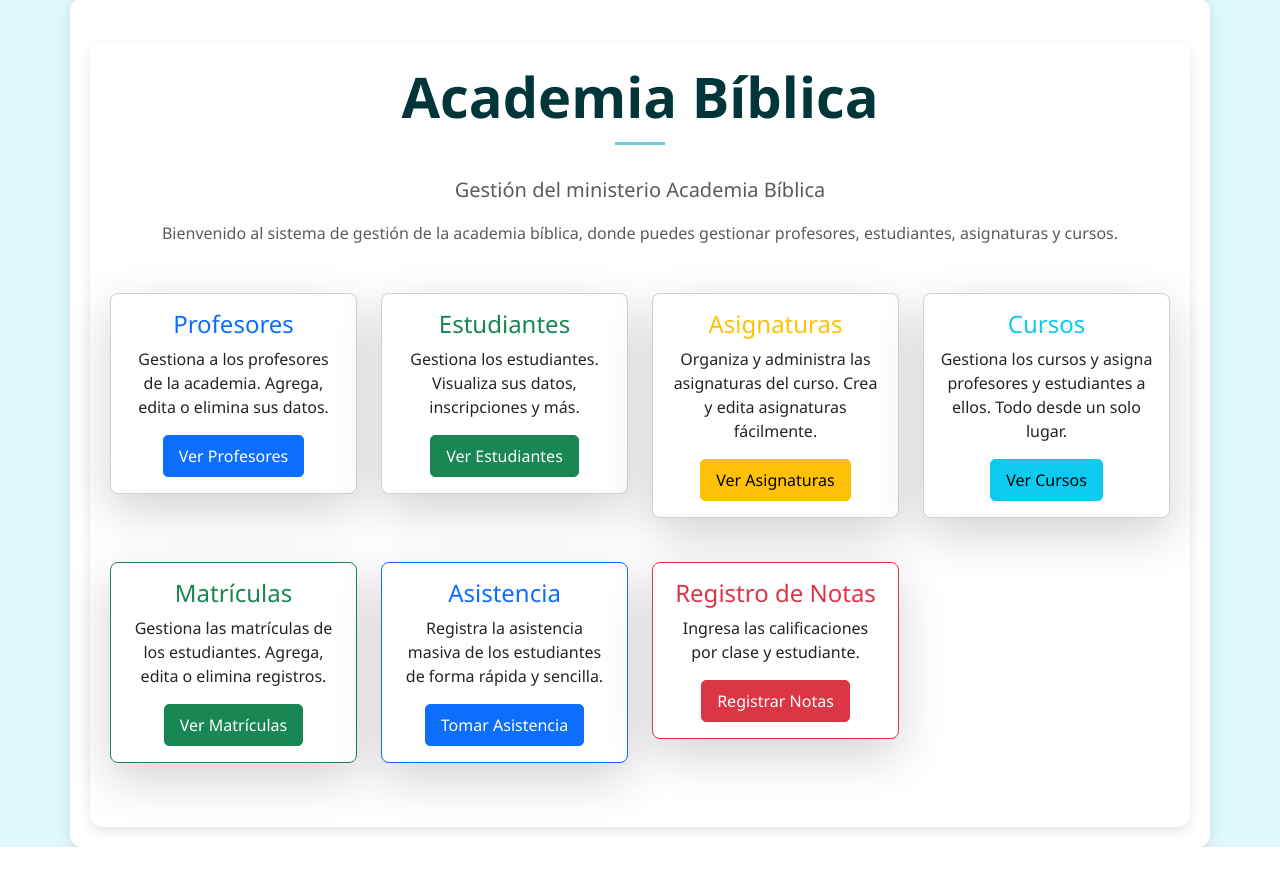
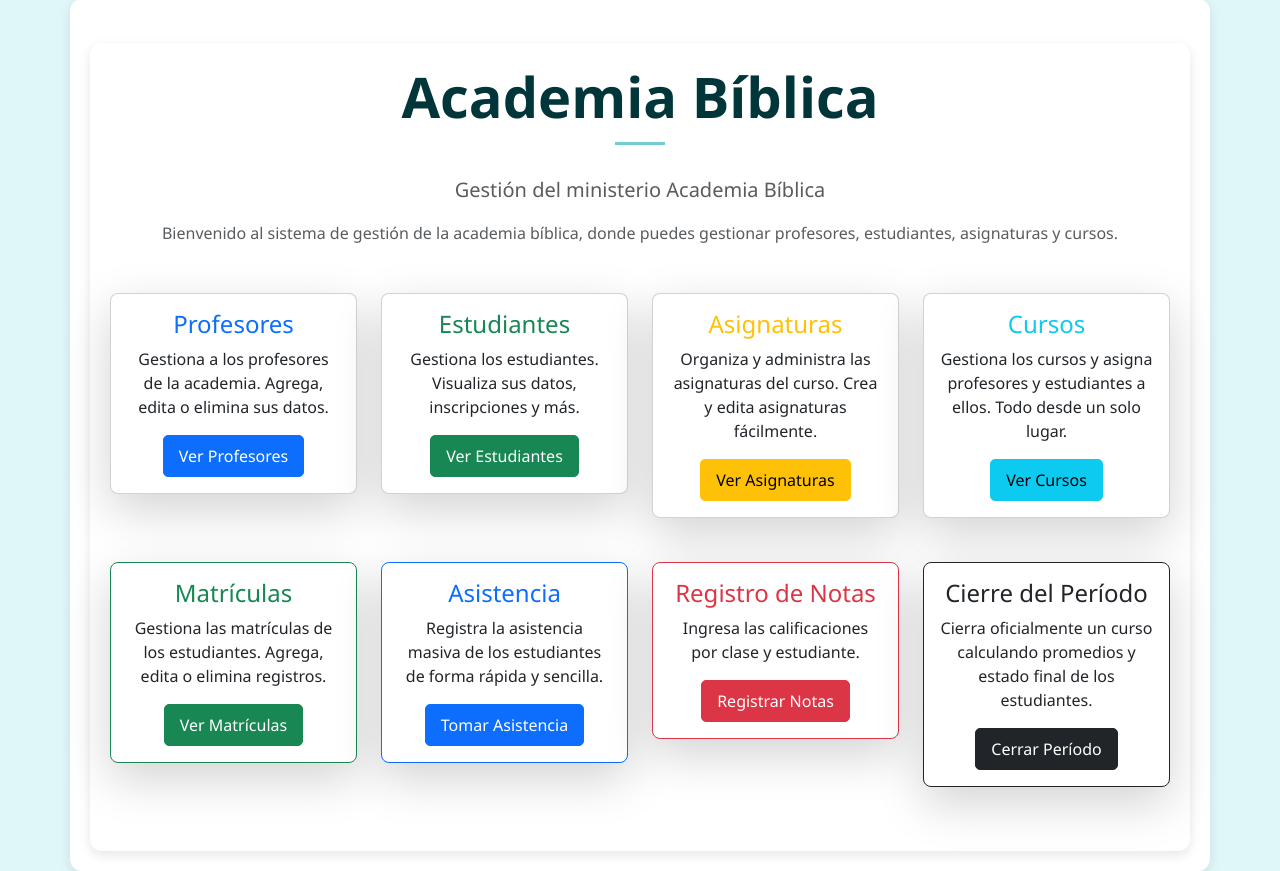
Before and after one commit to wrodmont/pusuqui1, a Django app: page /academia/ in a window 1280 px wide. Shown: the part 132-1003 px from the top of the page. Before the commit the page ends 979 px from the top, so only its background shows below. Run offline with Django 5.2, Linux system fonts and the light colour scheme; data comes from the database, SQL or seed files in the repository.

Commit message:
Cierre de Período Académico

```diff
--- a/iap/templates/academia/index.html
+++ b/iap/templates/academia/index.html
@@ -89,6 +89,17 @@
                 </div>
             </div>
         </div>
+
+        <!-- Cierre de Período Académico -->
+        <div class="col-12 col-md-6 col-lg-3 mb-4">
+            <div class="card shadow-lg border-dark">
+                <div class="card-body text-center">
+                    <h4 class="card-title text-dark">Cierre del Período</h4>
+                    <p class="card-text">Cierra oficialmente un curso calculando promedios y estado final de los estudiantes.</p>
+                    <a href="{% url 'academia:close-period' %}" class="btn btn-dark">Cerrar Período</a>
+                </div>
+            </div>
+        </div>
     </div>
 </div>
 {% endblock %}
```
